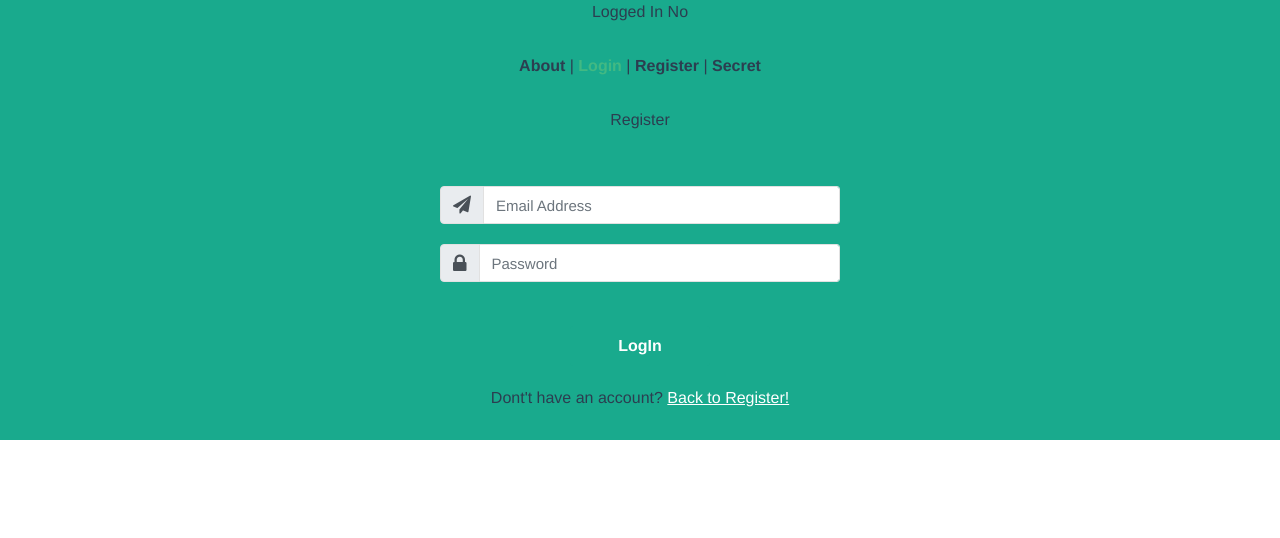
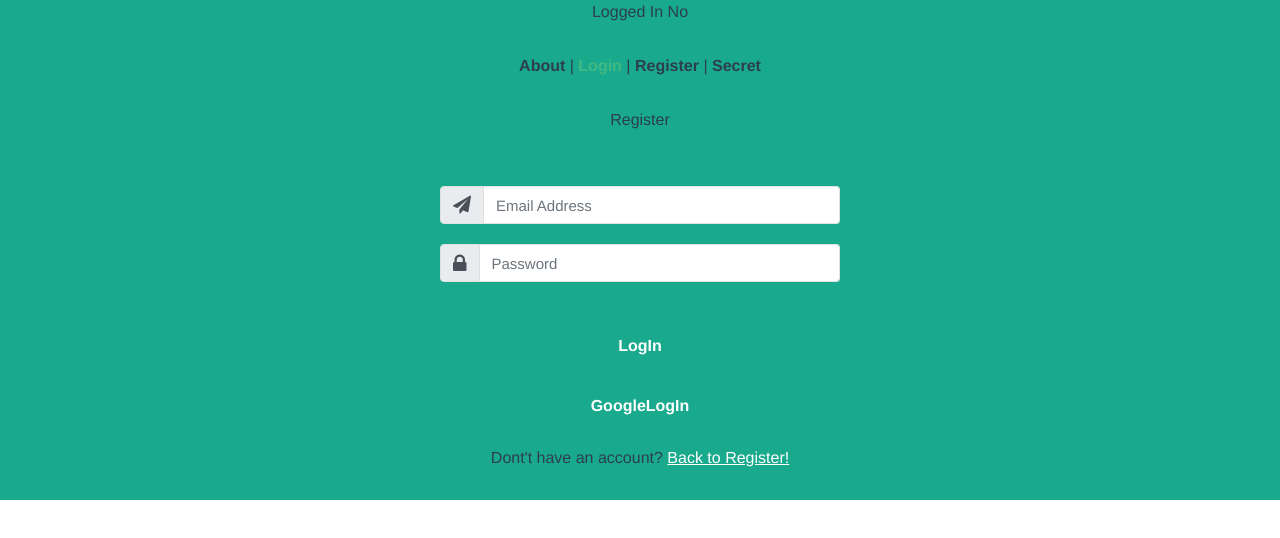
Before and after one commit to Ariesleo/Auth_App_Vue, a Vue app: page /#/login in a window 1280 px wide. Shown: the top 538 px of the page. Built offline with nearby package versions, Linux system fonts and the light colour scheme; no server answers.

Commit message:
google authentication

```diff
--- a/src/router/index.js
+++ b/src/router/index.js
@@ -52,6 +52,7 @@ router.beforeEach((to, from, next)=> {
   const requiresAuth = to.matched.some(record => record.meta.requiresAuth);
   const isAuthenticated = firebase.auth().currentUser;
   if(requiresAuth && !isAuthenticated) {
+    //alert("Please login first");
     next("/login");
   }else {
     next();
--- a/src/views/Login.vue
+++ b/src/views/Login.vue
@@ -51,6 +51,16 @@
           </button>
         </div>
 
+        <div class="form-group">
+          <button
+          @click="googlelogIn()"
+            type="submit"
+            class="btn btn-primary btn-lg"
+          >
+            GoogleLogIn
+          </button>
+        </div>
+
         <div class="text-center">
           Dont't have an account?
           <router-link to="/register">Back to Register!</router-link>
@@ -75,7 +85,7 @@ export default {
   methods: {
     async logIn() {
       try {
-        if (this.email != "" && this.password != "") {
+        if (this.email !== "" && this.password !== "") {
           const val = await firebase
             .auth()
             .signInWithEmailAndPassword(this.email, this.password);
@@ -88,6 +98,13 @@ export default {
         }
       } catch (err) {
         console.log(err);
+      }
+    },
+    async googlelogIn() {
+      var provider = await new firebase.auth.GoogleAuthProvider();
+      var walaa = firebase.auth().signInWithPopup(provider);
+      if (walaa) {
+        this.$router.replace({ name: "secret" });
       }
     },
   },
--- a/src/views/Secret.vue
+++ b/src/views/Secret.vue
@@ -1,12 +1,12 @@
 <template>
     <div>
         Secret
+        <p>This is secret page</p>
     </div>
 </template>
 
 <script>
 export default {
-    //before letting to access this page check if user have account and loggedin or not
 
 }
 </script>
```
